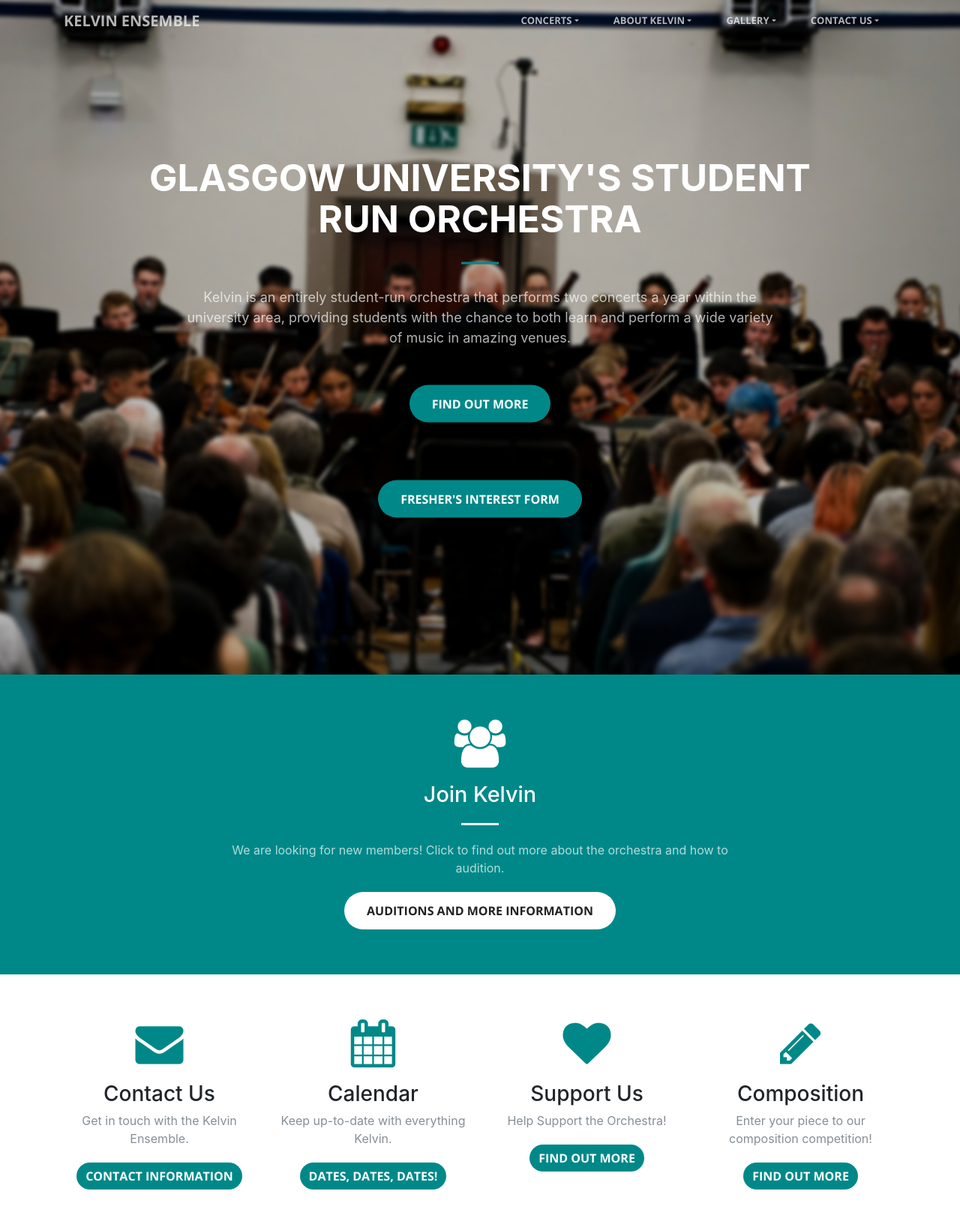
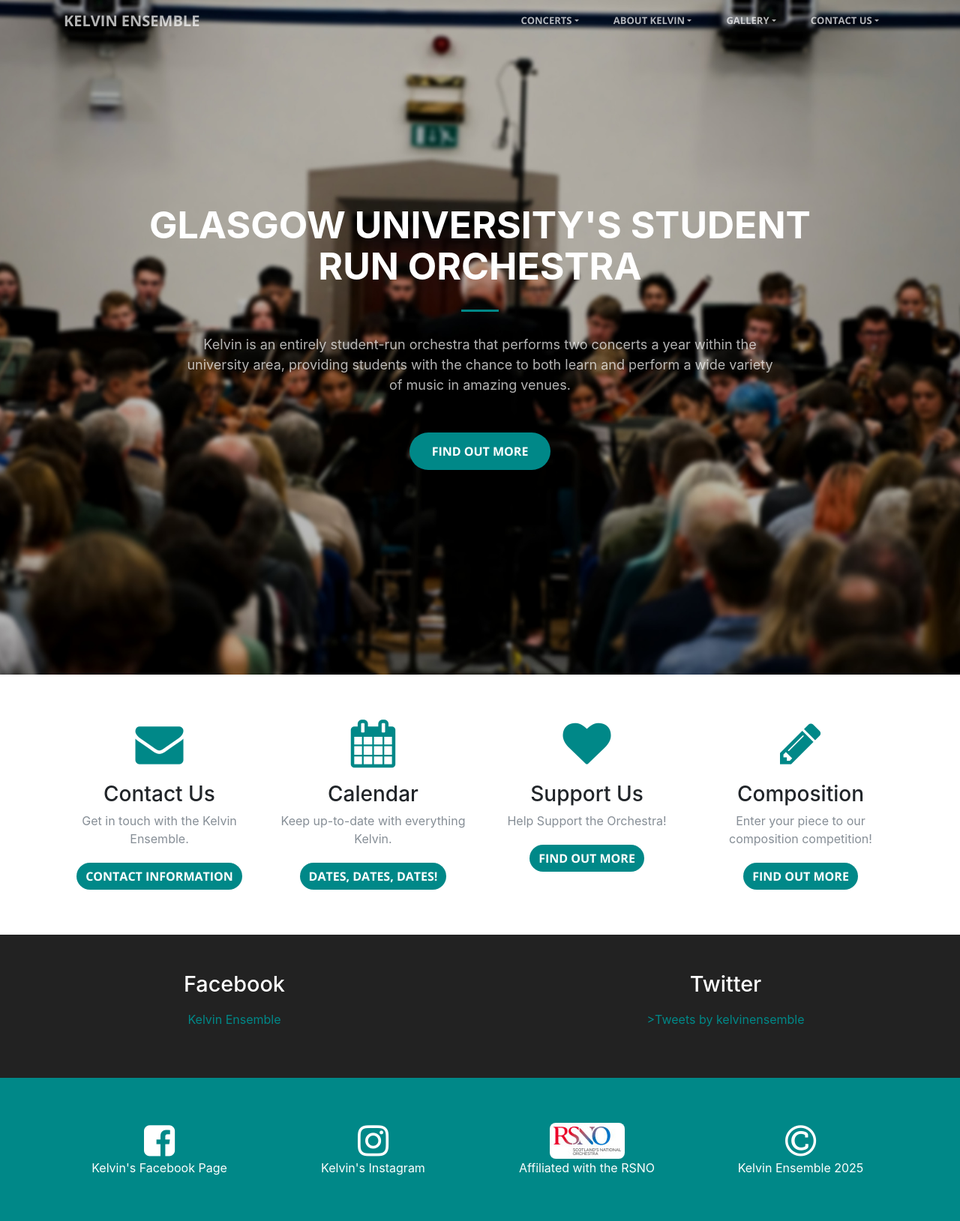
Before and after one commit to Kelvin-Ensemble/kelvin, a Django app: page / in a window 1280 px wide. Shown: the top 1629 px of the page at 75% size. Run offline with Django 3.2, Linux system fonts and the light colour scheme; some libraries are stand-ins or nearby versions.

Commit message:
Preparation to release tickets, removed freshers information from home page.

```diff
--- a/kelvin/kelvin/settings.py
+++ b/kelvin/kelvin/settings.py
@@ -12,7 +12,7 @@ https://docs.djangoproject.com/en/1.11/ref/settings/
 
 # CONCERT SETTINGS #######
 
-CONCERT_STATUS = "upcoming"  # upcoming, over, soldout, forsale, notyet # are the options *case sensitive*
+CONCERT_STATUS = "forsale"  # upcoming, over, soldout, forsale, notyet # are the options *case sensitive*
 
 # CONCERT SETTINGS END HERE DO NOT CHANGE ANYTHING BELOW UNLESS CONFIDENT ######
 
--- a/kelvin/website/templates/website/concerts.html
+++ b/kelvin/website/templates/website/concerts.html
@@ -277,7 +277,7 @@
         <h2>No Upcoming Concerts</h2>
         <p>&nbsp;&nbsp;&nbsp;</p>
         <p>
-            Thank you to everyone who came to our <b>Spring 2025</b> concert.
+            Thank you to everyone who came to our <b>Autumn 2025</b> concert.
             <br>
             We hope you enjoyed watching it as much as we did performing it!
         </p>
@@ -315,7 +315,7 @@
             <p>
                 <strong> We are happy to announce our next concerts will be on 15<sup>th</sup> November 2025 and 22<sup>nd</sup> November 2025! </strong>
                 <br>
-                The concert programme can be found below.
+                /* The concert programme can be found below. */
             </p>
             <div class="grid-container" style="grid-gap: 1rem">
                 <div class="grid-item">
--- a/kelvin/website/templates/website/home.html
+++ b/kelvin/website/templates/website/home.html
@@ -23,9 +23,9 @@
                 </p>
                 <a class="btn btn-primary btn-xl js-scroll-trigger"
                    href="#extra-information">Find Out More</a>
-                   <p> <br> </p>
-                <a class="btn btn-primary btn-xl"
-                   href="https://forms.gle/ENueeHWtpjq8qtn16">Fresher's Interest Form</a>
+                   <!-- <p> <br> </p> -->
+                <!-- <a class="btn btn-primary btn-xl"
+                   href="https://forms.gle/ENueeHWtpjq8qtn16">Fresher's Interest Form</a> -->
             </div>
         </div>
     </header>
@@ -47,7 +47,7 @@
         </div>
 </section> -->
         <!-- AUDITION MESSAGE -->
-        <section class="bg-primary" id="concerts">
+        <!-- <section class="bg-primary" id="concerts">
         <div class="container">
             <div class="row">
                 <div class="col-lg-8 mx-auto text-center">
@@ -59,7 +59,7 @@
                 </div>
             </div>
         </div>
-</section>
+</section> -->
         <!-- COMMITEE MESSAGE -->
         <!-- <section class="bg-primary" id="concerts">
         <div class="container">
```
